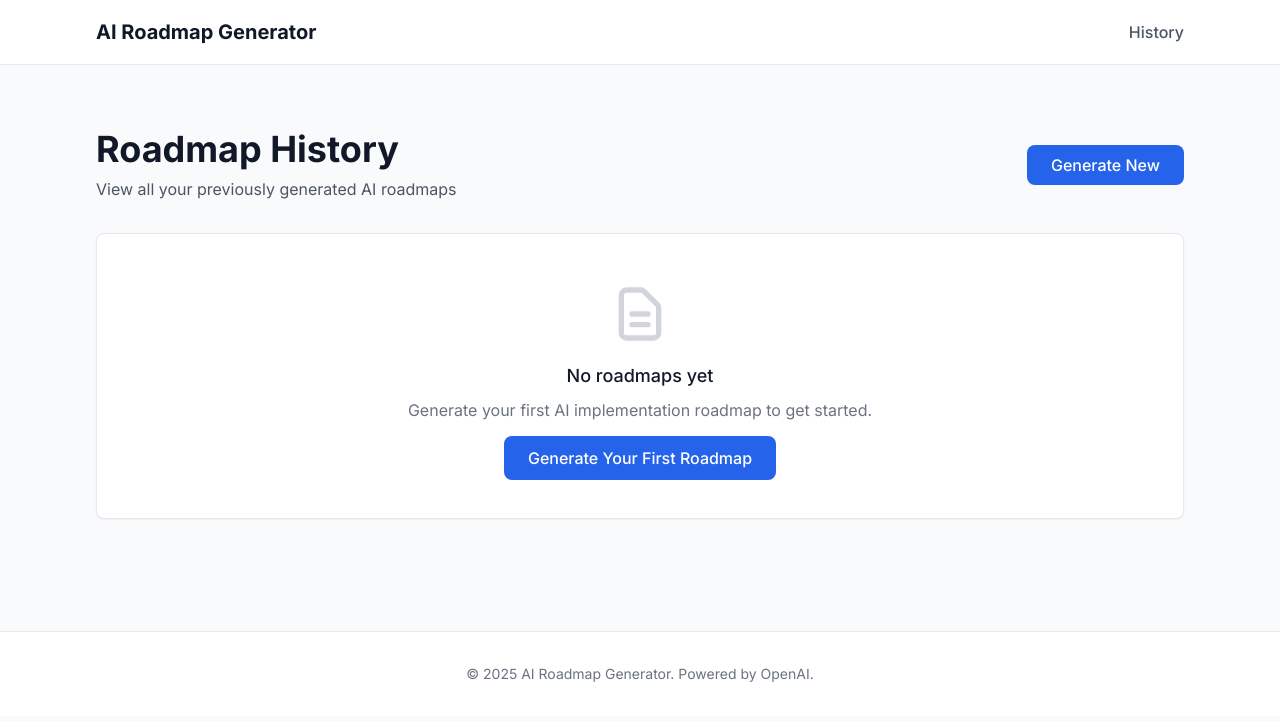
After one commit to shriyaschavan/AI-Roadmap-Generator, a Flask app: page /history in a window 1280 px wide. The commit adds this page. Shown: the top 721 px of the page. Run offline with Flask 3, Linux system fonts and the light colour scheme; some libraries are stand-ins or nearby versions.

Commit message:
Add loading indicator and redirect to saved roadmap view
Update the AI model to gpt-4o-mini, implement a loading spinner on the form submission, redirect to a specific roadmap view after generation using its ID, and add a history page to view all past roadmaps.

Replit-Commit-Author: Agent
Replit-Commit-Session-Id: d5271725-f01d-4d71-99c1-ba3bf645ea14
Replit-Commit-Checkpoint-Type: full_checkpoint
Replit-Commit-Event-Id: 36547f3b-e592-4dfb-86a7-32a77ebb8aed
Replit-Commit-Screenshot-Url: https://storage.googleapis.com/screenshot-production-us-central1/d5564d69-dec2-4505-a4d4-f713886804cc/d5271725-f01d-4d71-99c1-ba3bf645ea14/UbGRPeV
Replit-Helium-Checkpoint-Created: true

```diff
--- a/openai_service.py
+++ b/openai_service.py
@@ -67,7 +67,7 @@ Provide a detailed roadmap with initiatives tailored to this organization's spec
             }
 
         response = openai_client.chat.completions.create(
-            model="gpt-4o",
+            model="gpt-4o-mini",
             messages=[
                 {"role": "system", "content": SYSTEM_PROMPT},
                 {"role": "user", "content": user_prompt}
--- a/routes.py
+++ b/routes.py
@@ -43,12 +43,30 @@ def generate():
     db.session.add(generation)
     db.session.commit()
 
+    return redirect(url_for("view_roadmap", roadmap_id=generation.id))
+
+
+@app.route("/roadmap/<int:roadmap_id>")
+def view_roadmap(roadmap_id):
+    """View a specific generated roadmap."""
+    roadmap = RoadmapGeneration.query.get_or_404(roadmap_id)
+    goals_list = [g.strip() for g in roadmap.goals.split(",")]
+
     return render_template(
         "results.html",
-        organization_size=organization_size,
-        industry=industry,
-        ai_maturity=ai_maturity,
-        goals=goals,
-        roadmap=result["roadmap"],
-        mermaid_chart=result["mermaid_chart"]
+        roadmap_id=roadmap.id,
+        organization_size=roadmap.organization_size,
+        industry=roadmap.industry,
+        ai_maturity=roadmap.ai_maturity,
+        goals=goals_list,
+        roadmap=roadmap.roadmap_content,
+        mermaid_chart=roadmap.mermaid_chart,
+        created_at=roadmap.created_at
     )
+
+
+@app.route("/history")
+def history():
+    """View all previously generated roadmaps."""
+    roadmaps = RoadmapGeneration.query.order_by(RoadmapGeneration.created_at.desc()).all()
+    return render_template("history.html", roadmaps=roadmaps)
--- a/templates/base.html
+++ b/templates/base.html
@@ -49,6 +49,7 @@
         <div class="max-w-6xl mx-auto px-4 sm:px-6 lg:px-8">
             <div class="flex justify-between h-16 items-center">
                 <a href="/" class="text-xl font-bold text-gray-900">AI Roadmap Generator</a>
+                <a href="/history" class="text-gray-600 hover:text-primary-600 font-medium transition-colors">History</a>
             </div>
         </div>
     </nav>
--- /dev/null
+++ b/templates/history.html
@@ -0,0 +1,70 @@
+{% extends "base.html" %}
+
+{% block title %}Roadmap History - AI Roadmap Generator{% endblock %}
+
+{% block content %}
+<div class="max-w-6xl mx-auto px-4 sm:px-6 lg:px-8">
+    <div class="mb-8 flex items-center justify-between">
+        <div>
+            <h1 class="text-3xl md:text-4xl font-bold text-gray-900">Roadmap History</h1>
+            <p class="text-gray-600 mt-2">View all your previously generated AI roadmaps</p>
+        </div>
+        <a href="/" class="px-6 py-2 bg-primary-600 text-white font-medium rounded-lg hover:bg-primary-700 transition-colors">
+            Generate New
+        </a>
+    </div>
+
+    {% if roadmaps %}
+    <div class="space-y-4">
+        {% for roadmap in roadmaps %}
+        <a href="{{ url_for('view_roadmap', roadmap_id=roadmap.id) }}" class="block bg-white rounded-lg shadow-sm border border-gray-200 p-6 hover:shadow-md hover:border-primary-300 transition-all">
+            <div class="flex items-start justify-between">
+                <div class="flex-1">
+                    <h2 class="text-lg font-semibold text-gray-900">{{ roadmap.industry }} - {{ roadmap.organization_size }} Organization</h2>
+                    <div class="flex flex-wrap gap-4 mt-2 text-sm text-gray-600">
+                        <span class="flex items-center gap-1">
+                            <svg class="w-4 h-4" fill="none" stroke="currentColor" viewBox="0 0 24 24">
+                                <path stroke-linecap="round" stroke-linejoin="round" stroke-width="2" d="M19 21V5a2 2 0 00-2-2H7a2 2 0 00-2 2v16m14 0h2m-2 0h-5m-9 0H3m2 0h5M9 7h1m-1 4h1m4-4h1m-1 4h1m-5 10v-5a1 1 0 011-1h2a1 1 0 011 1v5m-4 0h4"></path>
+                            </svg>
+                            {{ roadmap.organization_size }}
+                        </span>
+                        <span class="flex items-center gap-1">
+                            <svg class="w-4 h-4" fill="none" stroke="currentColor" viewBox="0 0 24 24">
+                                <path stroke-linecap="round" stroke-linejoin="round" stroke-width="2" d="M9 19v-6a2 2 0 00-2-2H5a2 2 0 00-2 2v6a2 2 0 002 2h2a2 2 0 002-2zm0 0V9a2 2 0 012-2h2a2 2 0 012 2v10m-6 0a2 2 0 002 2h2a2 2 0 002-2m0 0V5a2 2 0 012-2h2a2 2 0 012 2v14a2 2 0 01-2 2h-2a2 2 0 01-2-2z"></path>
+                            </svg>
+                            AI Maturity: {{ roadmap.ai_maturity }}
+                        </span>
+                        <span class="flex items-center gap-1">
+                            <svg class="w-4 h-4" fill="none" stroke="currentColor" viewBox="0 0 24 24">
+                                <path stroke-linecap="round" stroke-linejoin="round" stroke-width="2" d="M12 8v4l3 3m6-3a9 9 0 11-18 0 9 9 0 0118 0z"></path>
+                            </svg>
+                            {{ roadmap.created_at.strftime('%B %d, %Y at %I:%M %p') }}
+                        </span>
+                    </div>
+                    <div class="mt-3 flex flex-wrap gap-2">
+                        {% for goal in roadmap.goals.split(', ') %}
+                        <span class="px-2 py-1 text-xs font-medium bg-primary-100 text-primary-700 rounded-full">{{ goal }}</span>
+                        {% endfor %}
+                    </div>
+                </div>
+                <svg class="w-6 h-6 text-gray-400 flex-shrink-0" fill="none" stroke="currentColor" viewBox="0 0 24 24">
+                    <path stroke-linecap="round" stroke-linejoin="round" stroke-width="2" d="M9 5l7 7-7 7"></path>
+                </svg>
+            </div>
+        </a>
+        {% endfor %}
+    </div>
+    {% else %}
+    <div class="bg-white rounded-lg shadow-sm border border-gray-200 p-12 text-center">
+        <svg class="w-16 h-16 text-gray-300 mx-auto mb-4" fill="none" stroke="currentColor" viewBox="0 0 24 24">
+            <path stroke-linecap="round" stroke-linejoin="round" stroke-width="2" d="M9 12h6m-6 4h6m2 5H7a2 2 0 01-2-2V5a2 2 0 012-2h5.586a1 1 0 01.707.293l5.414 5.414a1 1 0 01.293.707V19a2 2 0 01-2 2z"></path>
+        </svg>
+        <h3 class="text-lg font-medium text-gray-900 mb-2">No roadmaps yet</h3>
+        <p class="text-gray-500 mb-6">Generate your first AI implementation roadmap to get started.</p>
+        <a href="/" class="px-6 py-3 bg-primary-600 text-white font-medium rounded-lg hover:bg-primary-700 transition-colors">
+            Generate Your First Roadmap
+        </a>
+    </div>
+    {% endif %}
+</div>
+{% endblock %}
```
Also changed, not shown: attached_assets/Pasted-AI-Implementation-Roadmap-Here-s-a-structured-AI-Implem_1765461908904.txt (added, +2 -0 lines), templates/index.html (+19 -2 lines), 1 other file.
